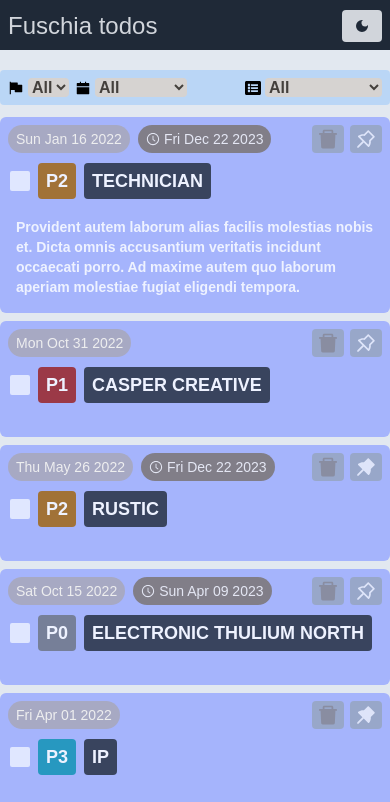
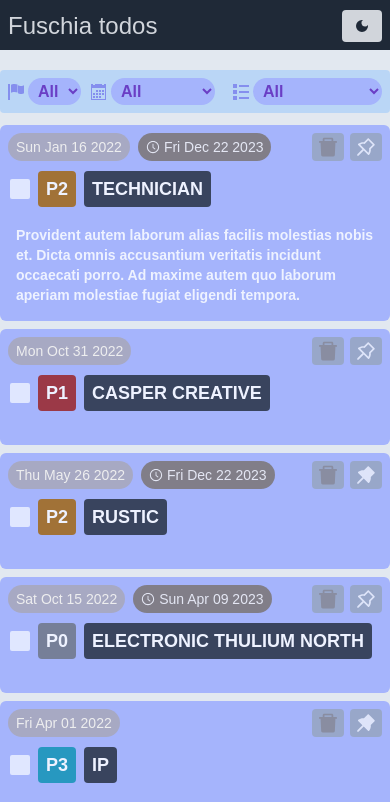
Before and after one commit to kaboomblam/tododarklight, a React (Vite) app: page / in a window 390 px wide. Shown: the top 802 px of the page. Built offline with nearby package versions, Linux system fonts and the light colour scheme.

Commit message:
Tweak filter bar styles and theme responsiveness

```diff
--- a/src/components/TodoList.tsx
+++ b/src/components/TodoList.tsx
@@ -2,7 +2,8 @@ import React from "react";
 import { Todo } from "../utils/todo";
 import TodoListCardItem from "./TodoListCardItem";
 import { AiFillCalendar, AiFillFlag } from "react-icons/ai";
-import { FaListAlt } from "react-icons/fa";
+import { FaCalendarAlt, FaFlag, FaListAlt } from "react-icons/fa";
+import { ImCalendar, ImFlag, ImList } from "react-icons/im";
 
 type Props = {
   todos: Todo[];
@@ -12,10 +13,10 @@ const TodoList: React.FC<Props> = ({ todos }) => {
   return (
     <div className="mx-auto max-w-lg flex flex-col gap-2">
       <div className="flex gap-1 bg-blue-300/50 rounded mb-1 p-2">
-        <p className="flex justify-end items-center bg-blue-500/0">
-          <AiFillFlag className="bg-red-500/0" />
+        <p className="flex justify-end items-center bg-blue-500/0 text-indigo-600/70 dark:text-indigo-300/80 opacity-70">
+          <ImFlag className="bg-red-500/0" />
         </p>
-        <select className="font-bold bg-stone-300 text-stone-700 rounded ring-transparent outline-none">
+        <select className="py-1 px-1.5 font-bold bg-indigo-300 dark:bg-indigo-300/50 text-violet-800/80 dark:text-inherit rounded-full outline-none">
           <option value="All" selected>
             All
           </option>
@@ -24,10 +25,10 @@ const TodoList: React.FC<Props> = ({ todos }) => {
           <option value="P2">P2</option>
           <option value="P3">P3</option>
         </select>
-        <p className="ml-0.5 flex justify-end items-center bg-blue-500/0">
-          <AiFillCalendar className="bg-red-500/0" />
+        <p className="ml-1.5 flex justify-end items-center bg-blue-500/0 text-indigo-600/70 dark:text-indigo-300/80 opacity-70">
+          <ImCalendar className="bg-red-500/0" />
         </p>
-        <select className="font-bold bg-stone-300 text-stone-700 rounded outline-none">
+        <select className="py-1 px-1.5 font-bold bg-indigo-300 dark:bg-indigo-300/50 text-violet-800/80 dark:text-inherit rounded-full outline-none">
           <option value="All" selected>
             All
           </option>
@@ -40,10 +41,10 @@ const TodoList: React.FC<Props> = ({ todos }) => {
           <option value="year-1">1 year</option>
           <option value="year-1">Overdue</option>
         </select>
-        <p className="flex flex-1 justify-end items-center bg-blue-500/0">
-          <FaListAlt className="bg-red-500/0" />
+        <p className="flex-1 flex justify-end items-center bg-blue-500/0 text-indigo-600/70 dark:text-indigo-300/80 opacity-70">
+          <ImList className="bg-red-500/0" />
         </p>
-        <select className="font-bold bg-stone-300 text-stone-700 rounded outline-none">
+        <select className="py-1 px-1.5 font-bold bg-indigo-300 dark:bg-indigo-300/50 text-violet-800/80 dark:text-inherit rounded-full outline-none">
           <option value="All" selected>
             All
           </option>
```
